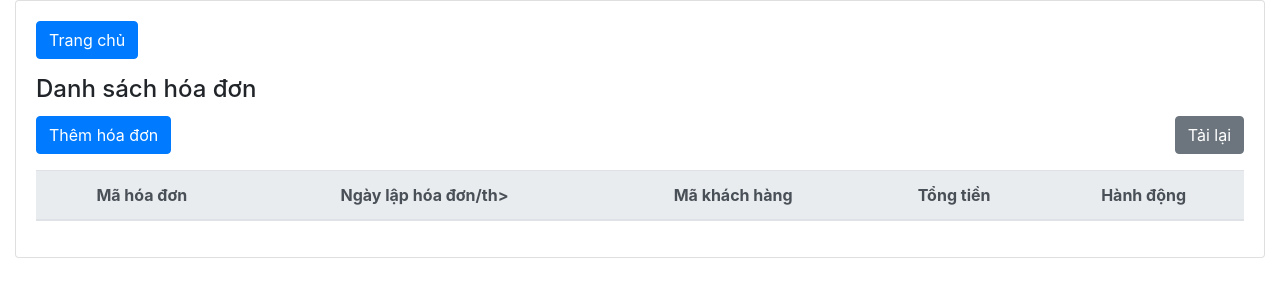
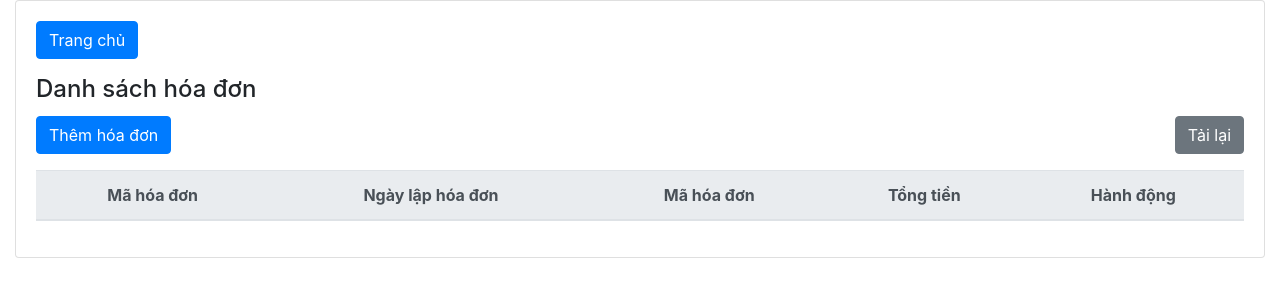
Before and after one commit to congnv0330/web2020-midterm-itt, a CodeIgniter app: page /web2020-midterm-itt/index.php/admin/hoadon/index in a window 1280 px wide. Shown: the top 300 px of the page. Run offline with CodeIgniter, Linux system fonts and the light colour scheme; lists and menus that the app fills with data are empty.

```diff
--- a/application/views/admin/Hoadon/index.php
+++ b/application/views/admin/Hoadon/index.php
@@ -29,8 +29,8 @@
             <thead class="thead-light text-center">
             <tr>
               <th scope="col">Mã hóa đơn</th>
-              <th scope="col">Ngày lập hóa đơn/th>
-              <th scope="col">Mã khách hàng</th>
+              <th scope="col">Ngày lập hóa đơn</th>
+              <th scope="col">Mã hóa đơn</th>
               <th scope="col">Tổng tiền</th>
               <th scope="col">Hành động</th>
           </tr>
```
